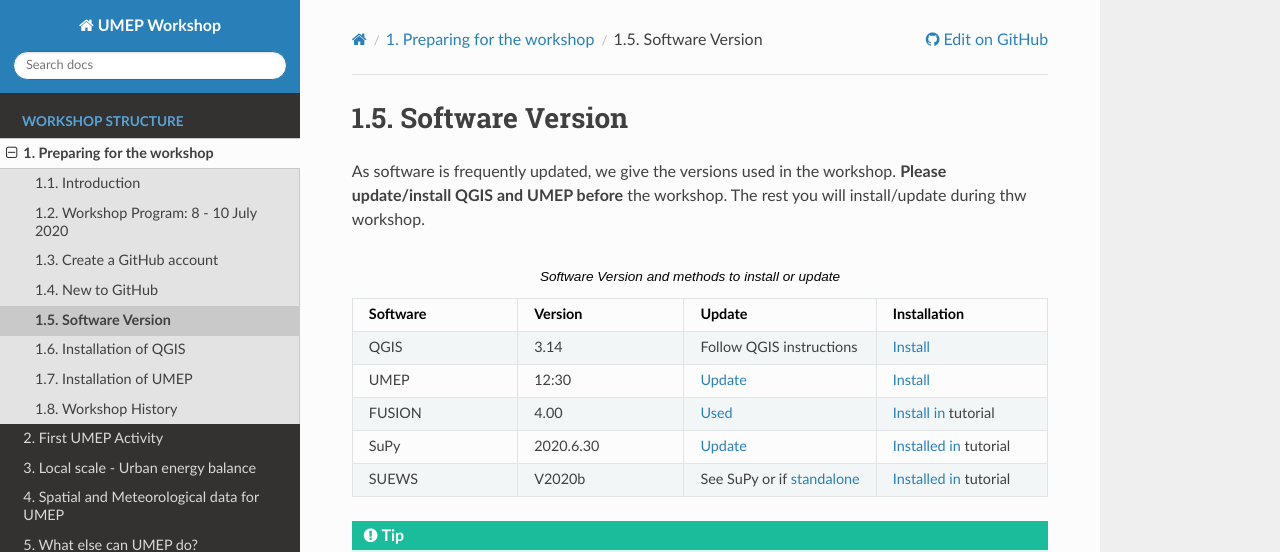
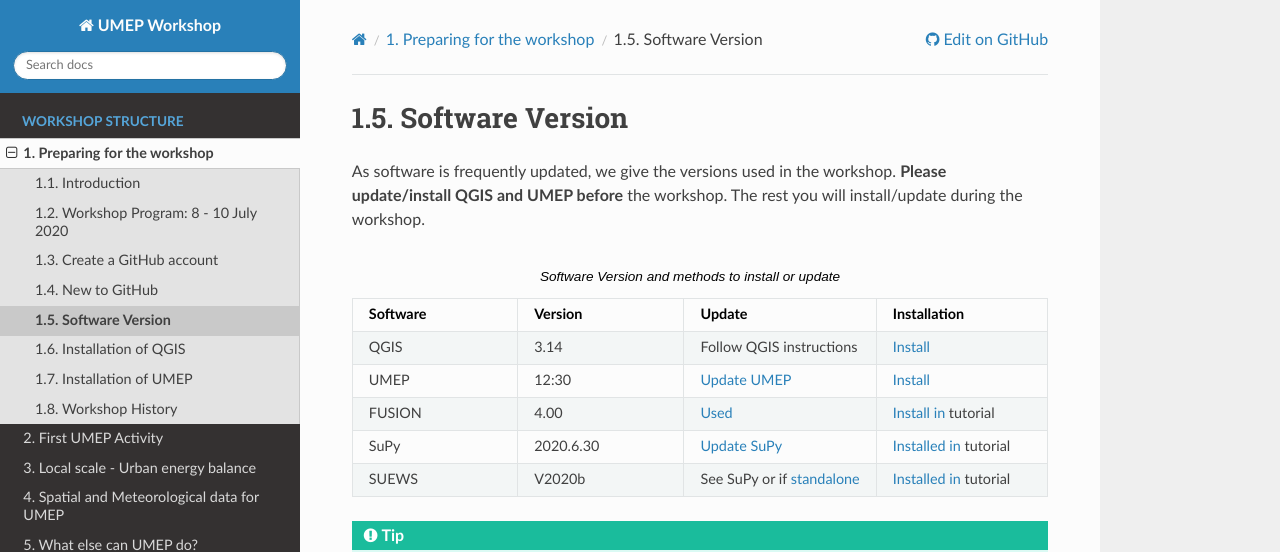
Before and after one commit to Urban-Meteorology-Reading/UMEP-Workshop, a Sphinx documentation site: the page built from source/Prepare/Version.rst, in a window 1280 px wide. Shown: the top 552 px of the page. Built offline with Sphinx 7.4.7 and the Read the Docs theme 2.0.0, drawn with Linux system fonts in a browser that asks for light colours.

Commit message:
fix typo, duplicate refs, etc.

```diff
--- a/source/BackGroundMet/BGM3.rst
+++ b/source/BackGroundMet/BGM3.rst
@@ -1,7 +1,7 @@
 .. _LAI:
 
 LAI (Leaf Area Index)
---------------------
+---------------------
 
 
 
--- a/source/GettingData/GIS3.rst
+++ b/source/GettingData/GIS3.rst
@@ -3,8 +3,7 @@
 Generating geodata from LiDAR point clouds
 ------------------------------------------
 
-.. note:: As this tutorial uses FUSION/LDV it is restricted to **Windows OS** only.
-You need administrative rights to your computer to install the software on your computer.
+.. note:: As this tutorial uses FUSION/LDV it is restricted to **Windows OS** only. You need administrative rights to your computer to install the software on your computer.
 
 **This will this take:** ~90 minutes
 
--- a/source/Jupyter/PY0.rst
+++ b/source/Jupyter/PY0.rst
@@ -2,12 +2,14 @@
 
 Background to Python and Jupyter Notebooks
 ------------------------------------------
+
+.. note:: A tutorial for setting up Jupyter Notebook and its basic operations is given in `JN1`.
+
 
 .. toctree::
    :maxdepth: 2
 
 
    JN0
-   JN1
    PY1
    PY2
--- a/source/Parameters/Consider1.rst
+++ b/source/Parameters/Consider1.rst
@@ -25,7 +25,7 @@
 
  .. list-table:: Heights important for SUEWS
    :header-rows: 1
-   :widths: 40, 7, 50, 50
+   :widths: 40, 7, 50
 
    * - Name
      - Type
--- a/source/Prepare/Version.rst
+++ b/source/Prepare/Version.rst
@@ -1,10 +1,10 @@
 .. _Version:
 
 Software Version
------------------
+----------------
 
 
-As software is frequently updated, we give the versions used in the workshop. **Please update/install QGIS and UMEP before** the workshop. The rest you will install/update during thw workshop.
+As software is frequently updated, we give the versions used in the workshop. **Please update/install QGIS and UMEP before** the workshop. The rest you will install/update during the workshop.
 
 .. list-table:: Software Version and methods to install or update
    :header-rows: 1
@@ -20,7 +20,7 @@
      - `Install <QGIS1>`
    * - UMEP
      - 12:30
-     - `Update <https://umep-docs.readthedocs.io/en/latest/Getting_Started.html#updating-the-umep-plugin>`_
+     - `Update UMEP <https://umep-docs.readthedocs.io/en/latest/Getting_Started.html#updating-the-umep-plugin>`_
      - `Install <UMEP1>`
    * - FUSION
      - 4.00
@@ -28,7 +28,7 @@
      - `Install in <GIS3>` tutorial
    * - SuPy
      -  2020.6.30
-     - `Update <https://supy.readthedocs.io/en/latest/faq.html#how-can-i-upgrade-supy-to-an-up-to-date-version>`_
+     - `Update SuPy <https://supy.readthedocs.io/en/latest/faq.html#how-can-i-upgrade-supy-to-an-up-to-date-version>`_
      - `Installed in <SuPy>` tutorial
    * - SUEWS
      -  V2020b
```
